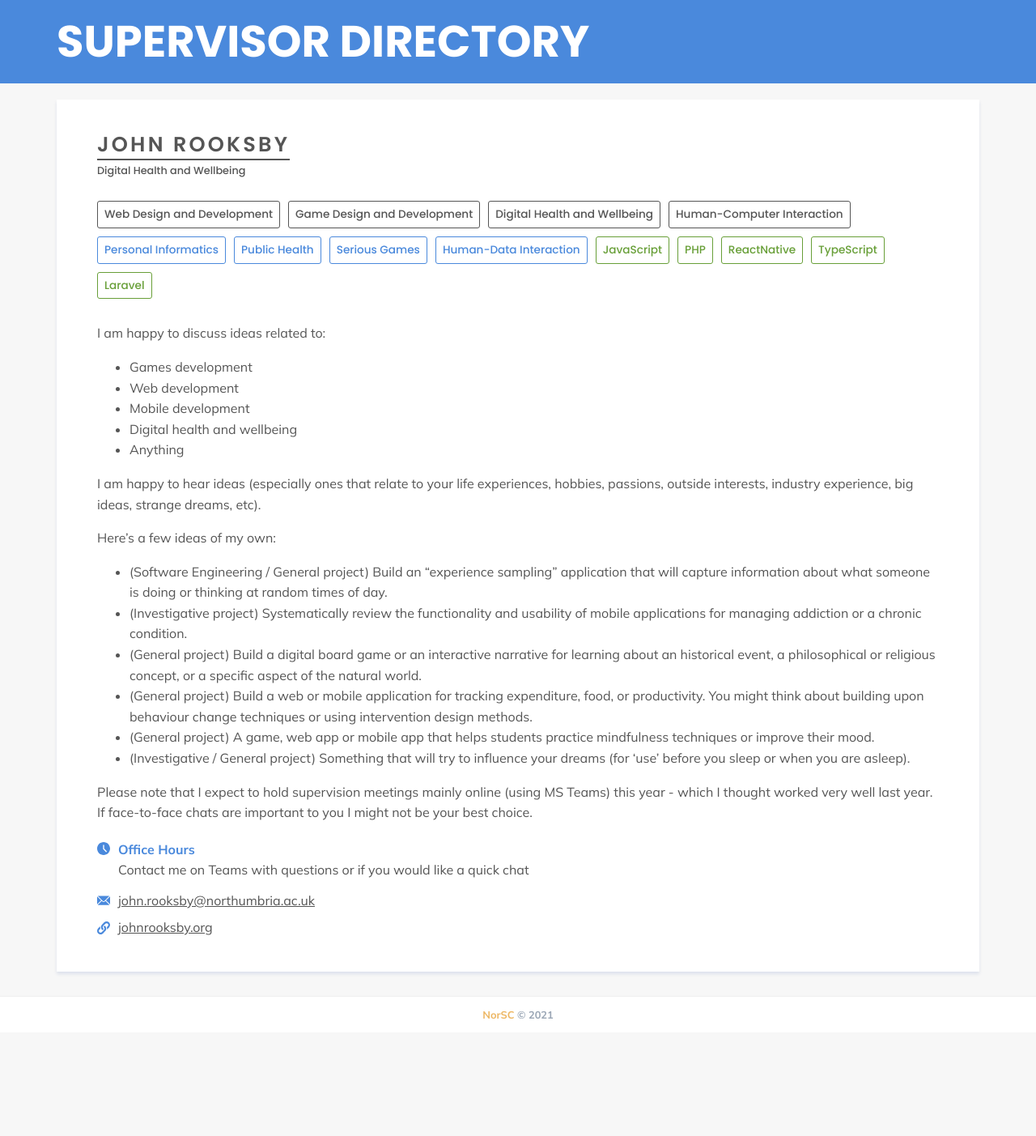
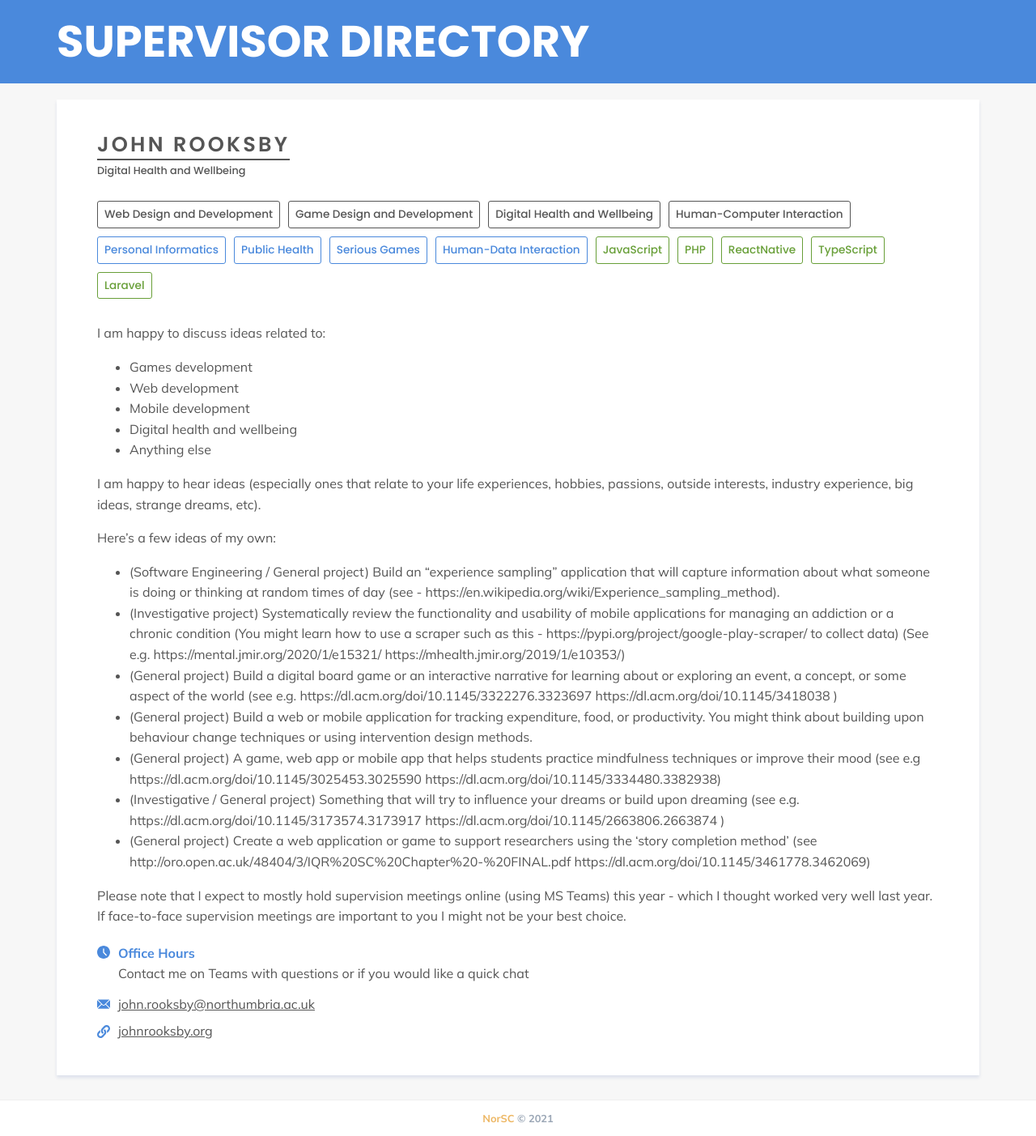
Before and after one commit to NorSC/supervisor-search, a Jekyll site: the page built from _supervisors/john-rooksby.md, in a window 1280 px wide. Shown: the whole page at 81% size. Built offline with Jekyll 4.4.1, drawn with Linux system fonts in a browser that asks for light colours; a script that is not in the unit is left out; before the commit the page ends 1275 px from its top, so only the background shows below that.

Commit message:
Update Supervisors “john-rooksby”

```diff
--- a/_supervisors/john-rooksby.md
+++ b/_supervisors/john-rooksby.md
@@ -34,7 +34,7 @@ additional_details: >-
 
   * Digital health and wellbeing
 
-  * Anything
+  * Anything else
 
 
   I am happy to hear ideas (especially ones that relate to your life experiences, hobbies, passions, outside interests, industry experience, big ideas, strange dreams, etc).
@@ -43,18 +43,20 @@ additional_details: >-
   Here's a few ideas of my own:
 
 
-  * (Software Engineering / General project) Build an "experience sampling" application that will capture information about what someone is doing or thinking at random times of day.
+  * (Software Engineering / General project) Build an “experience sampling” application that will capture information about what someone is doing or thinking at random times of day (see - https://en.wikipedia.org/wiki/Experience_sampling_method).
 
-  * (Investigative project) Systematically review the functionality and usability of mobile applications for managing addiction or a chronic condition.
+  * (Investigative project) Systematically review the functionality and usability of mobile applications for managing an addiction or a chronic condition (You might learn how to use a scraper such as this - https://pypi.org/project/google-play-scraper/ to collect data) (See e.g. https://mental.jmir.org/2020/1/e15321/ https://mhealth.jmir.org/2019/1/e10353/)
 
-  * (General project) Build a digital board game or an interactive narrative for learning about an historical event, a philosophical or religious concept, or a specific aspect of the natural world.
+  * (General project) Build a digital board game or an interactive narrative for learning about or exploring an event, a concept, or some aspect of the world (see e.g. https://dl.acm.org/doi/10.1145/3322276.3323697 https://dl.acm.org/doi/10.1145/3418038 )
 
   * (General project) Build a web or mobile application for tracking expenditure, food, or productivity. You might think about building upon behaviour change techniques or using intervention design methods.
 
-  * (General project) A game, web app or mobile app that helps students practice mindfulness techniques or improve their mood.
+  * (General project) A game, web app or mobile app that helps students practice mindfulness techniques or improve their mood (see e.g https://dl.acm.org/doi/10.1145/3025453.3025590 https://dl.acm.org/doi/10.1145/3334480.3382938)
 
-  * (Investigative / General project) Something that will try to influence your dreams (for 'use' before you sleep or when you are asleep).
+  * (Investigative / General project) Something that will try to influence your dreams or build upon dreaming (see e.g. https://dl.acm.org/doi/10.1145/3173574.3173917 https://dl.acm.org/doi/10.1145/2663806.2663874 )
+
+  * (General project) Create a web application or game to support researchers using the 'story completion method' (see http://oro.open.ac.uk/48404/3/IQR%20SC%20Chapter%20-%20FINAL.pdf https://dl.acm.org/doi/10.1145/3461778.3462069)
 
 
-  Please note that I expect to hold supervision meetings mainly online (using MS Teams) this year - which I thought worked very well last year. If face-to-face chats are important to you I might not be your best choice.
+  Please note that I expect to mostly hold supervision meetings online (using MS Teams) this year - which I thought worked very well last year. If face-to-face supervision meetings are important to you I might not be your best choice.
 ---
```
